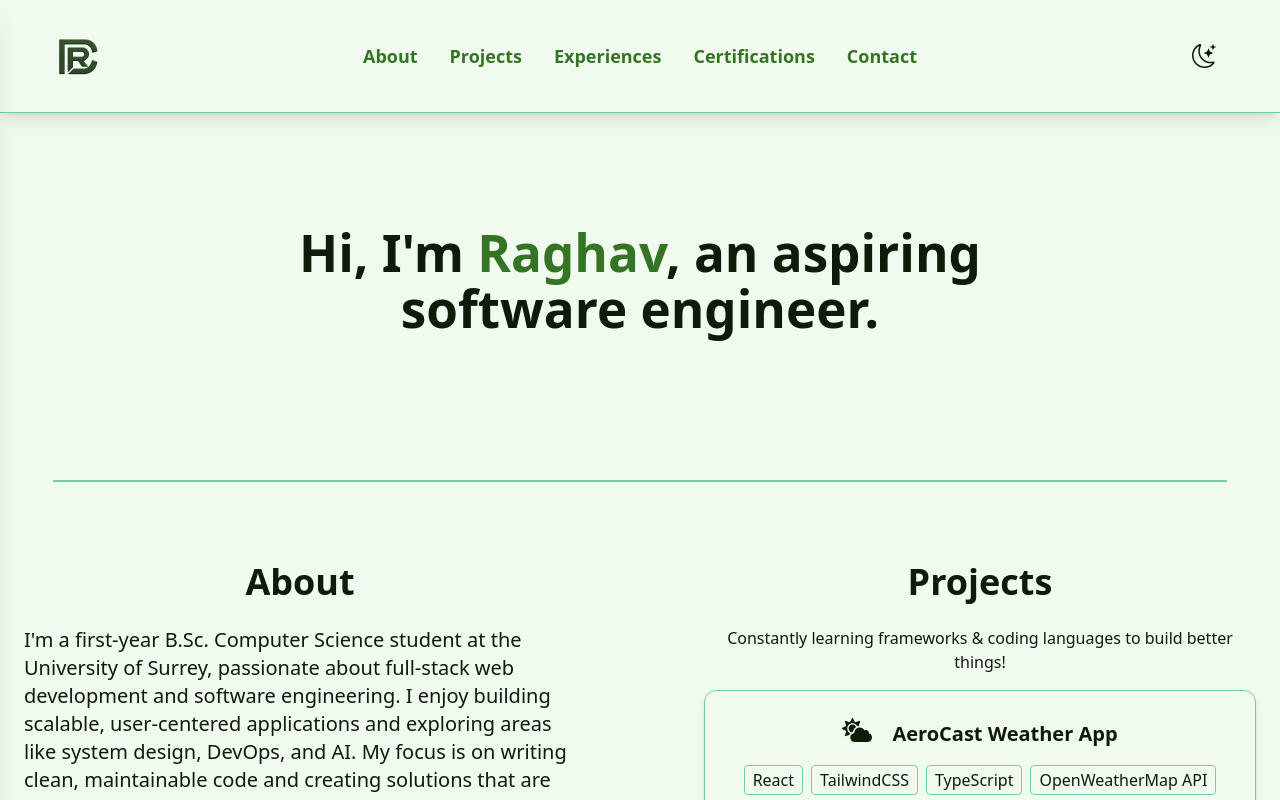
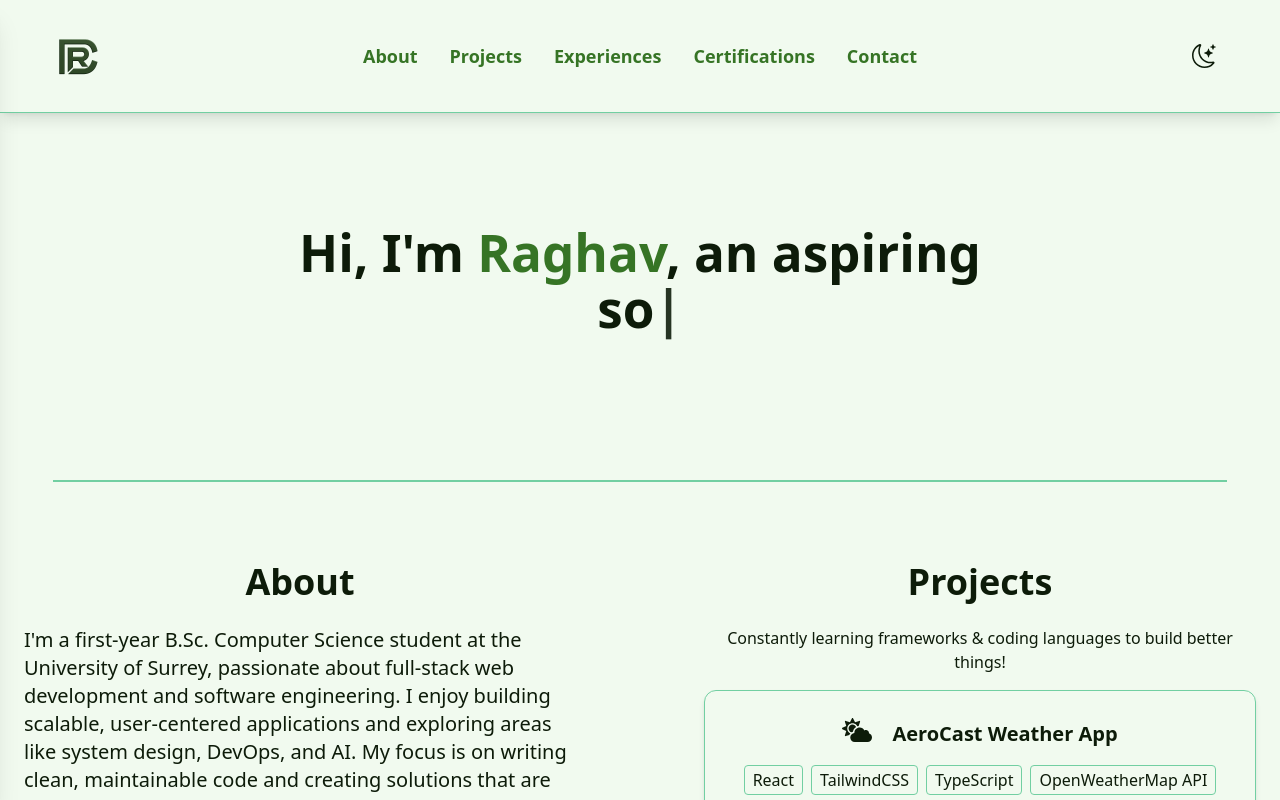
Before and after one commit to rxghavc/portfolio-website-v2, a React (Vite) app: page / in a window 1280 px wide. Shown: the top 800 px of the page. Built offline with nearby package versions, Linux system fonts and the light colour scheme.

Commit message:
Added smooth transitions & typing animations

```diff
--- a/package.json
+++ b/package.json
@@ -16,6 +16,7 @@
     "cors": "^2.8.5",
     "dotenv": "^16.5.0",
     "express": "^5.1.0",
+    "framer-motion": "^12.23.3",
     "nodemailer": "^7.0.3",
     "react": "^19.1.0",
     "react-dom": "^19.1.0",
--- a/src/pages/Home.jsx
+++ b/src/pages/Home.jsx
@@ -13,6 +13,83 @@ import { techStack as techStackData } from '../data/techStack';
 import { links as linksData } from '../data/links';
 import { experiences as experiencesData } from '../data/experiences';
 import { certifications as certificationsData } from '../data/certifications';
+import { motion } from 'framer-motion';
+
+// Typing Animation Component
+const TypingAnimation = ({ words, className = "" }) => {
+  const [currentWordIndex, setCurrentWordIndex] = React.useState(0);
+  const [currentText, setCurrentText] = React.useState("");
+  const [isDeleting, setIsDeleting] = React.useState(false);
+  const [isWaiting, setIsWaiting] = React.useState(false);
+  const [isVisible, setIsVisible] = React.useState(false);
+  const ref = React.useRef(null);
+
+  // Intersection Observer to detect visibility
+  React.useEffect(() => {
+    const observer = new IntersectionObserver(
+      ([entry]) => {
+        setIsVisible(entry.isIntersecting);
+      },
+      { threshold: 0.5 } // Trigger when 50% of the element is visible
+    );
+
+    if (ref.current) {
+      observer.observe(ref.current);
+    }
+
+    return () => {
+      if (ref.current) {
+        observer.unobserve(ref.current);
+      }
+    };
+  }, []);
+
+  React.useEffect(() => {
+    // Only run animation when visible
+    if (!isVisible) return;
+
+    const typeSpeed = isDeleting ? 50 : 100;
+    const deleteSpeed = 50;
+    const waitTime = 2000;
+
+    if (isWaiting) {
+      const timer = setTimeout(() => {
+        setIsWaiting(false);
+        setIsDeleting(true);
+      }, waitTime);
+      return () => clearTimeout(timer);
+    }
+
+    if (isDeleting) {
+      if (currentText === "") {
+        setIsDeleting(false);
+        setCurrentWordIndex((prev) => (prev + 1) % words.length);
+        return;
+      }
+      const timer = setTimeout(() => {
+        setCurrentText(currentText.slice(0, -1));
+      }, deleteSpeed);
+      return () => clearTimeout(timer);
+    }
+
+    if (currentText === words[currentWordIndex]) {
+      setIsWaiting(true);
+      return;
+    }
+
+    const timer = setTimeout(() => {
+      setCurrentText(words[currentWordIndex].slice(0, currentText.length + 1));
+    }, typeSpeed);
+    return () => clearTimeout(timer);
+  }, [currentText, isDeleting, isWaiting, currentWordIndex, words, isVisible]);
+
+  return (
+    <span ref={ref} className={className}>
+      {currentText}
+      <span className="animate-pulse">|</span>
+    </span>
+  );
+};
 
 export default function Home() {
   const headerRef = useRef(null);
@@ -57,13 +134,62 @@ export default function Home() {
   const experiences = experiencesData.map(e => ({ ...e, icon: parseIcon(e.icon) }));
   const certifications = certificationsData.map(c => ({ ...c, icon: parseIcon(c.icon) }));
 
+  // Animation variants for better performance
+  const cardVariants = {
+    hidden: { opacity: 0, y: 30 },
+    visible: {
+      opacity: 1,
+      y: 0,
+      transition: {
+        duration: 0.6,
+        ease: [0.22, 1, 0.36, 1]
+      }
+    }
+  };
+
+  const projectVariants = {
+    hidden: { opacity: 0, x: 40 },
+    visible: {
+      opacity: 1,
+      x: 0,
+      transition: {
+        duration: 0.6,
+        ease: [0.22, 1, 0.36, 1]
+      }
+    }
+  };
+
+  const hoverVariants = {
+    hover: {
+      y: -8,
+      transition: { duration: 0.2, ease: "easeOut" }
+    },
+    initial: {
+      y: 0,
+      transition: { duration: 0.2, ease: "easeOut" }
+    }
+  };
+
+  const typingWords = [
+    "software engineer",
+    "full-stack developer",
+    "problem solver",
+    "lifelong learner",
+    "creative coder"
+  ];
+
   return (
     <main>
       <ScrollToTopButton show={showScrollTop} />
       {/* Hero Section */}
       <section className="flex flex-col items-center justify-center pt-24 md:pt-28 pb-10 md:pb-8 min-h-[60vh]" id="hero">
         <h1 className="text-xl xs:text-2xl sm:text-3xl md:text-4xl font-bold text-center max-w-3xl mx-auto leading-snug md:leading-tight px-2 md:px-0">
-          Hi, I'm <span style={{ color: 'var(--primary)', transition: 'color 0.3s' }} className="dark:text-[var(--accent)]">Raghav</span>, an aspiring software engineer.
+          Hi, I'm <span style={{ color: 'var(--primary)', transition: 'color 0.3s' }} className="dark:text-[var(--accent)]">Raghav</span>, an aspiring{" "}
+          <TypingAnimation
+            words={typingWords}
+            className="text-accent"
+            style={{ color: 'var(--accent)' }}
+          />
         </h1>
       </section>
       {/* Divider */}
@@ -142,8 +268,15 @@ export default function Home() {
             <p className="mb-4 text-text/70 text-center flex-wrap">Constantly learning frameworks & coding languages to build better things!</p>
             <div className="grid gap-6 w-full">
               {projects.map((project, index) => (
-                <div className="rounded-xl border bg-background/60 p-6 shadow-md flex flex-col gap-2" key={index}
-                  style={{ borderColor: 'var(--accent)' }}>
+                <motion.div
+                  key={index}
+                  variants={projectVariants}
+                  initial="hidden"
+                  whileInView="visible"
+                  viewport={{ once: true, margin: "-100px" }}
+                  className="rounded-xl border bg-background/60 p-6 shadow-md flex flex-col gap-2"
+                  style={{ borderColor: 'var(--accent)' }}
+                >
                   <div className="flex items-center gap-3 mb-1 w-full justify-center">
                     <span className="flex-shrink-0 flex items-center justify-center mr-2">{project.icon}</span>
                     <h3 className="text-xl font-bold flex-1 text-center" style={{flex: 'unset'}}>{project.title}</h3>
@@ -194,7 +327,7 @@ export default function Home() {
                       </>
                     )}
                   </div>
-                </div>
+                </motion.div>
               ))}
             </div>
           </div>
@@ -207,23 +340,20 @@ export default function Home() {
         <h2 className="text-3xl md:text-4xl font-semibold mb-10 text-center w-full">Experiences</h2>
         <div className="flex flex-wrap justify-center gap-10 w-full max-w-6xl mx-auto">
           {experiences.map((exp, idx) => (
-            <div
+            <motion.div
               key={idx}
-              className="rounded-xl border bg-background/60 p-6 shadow-md flex flex-col items-center max-w-xs w-full card-3d transition-transform duration-200"
+              variants={cardVariants}
+              initial="hidden"
+              whileInView="visible"
+              whileHover="hover"
+              viewport={{ once: true, margin: "-50px" }}
+              className="rounded-xl border bg-background/60 p-6 shadow-md flex flex-col items-center max-w-xs w-full"
               style={{ borderColor: 'var(--accent)', boxShadow: '0 4px 6px var(--primary)' }}
-              onMouseEnter={e => {
-                e.currentTarget.style.transform = 'translateY(-5px)';
-                e.currentTarget.style.boxShadow = '0 8px 12px var(--primary)';
-              }}
-              onMouseLeave={e => {
-                e.currentTarget.style.transform = 'translateY(0)';
-                e.currentTarget.style.boxShadow = '0 4px 6px var(--primary)';
-              }}
             >
               <div className="mb-3">{exp.icon}</div>
               <h3 className="text-xl font-bold text-center mb-2 flex flex-wrap">{exp.title}</h3>
               <p className="text-text/80 text-sm text-center">{exp.description}</p>
-            </div>
+            </motion.div>
           ))}
         </div>
       </section>
@@ -234,18 +364,15 @@ export default function Home() {
         <h2 className="text-3xl md:text-4xl font-semibold mb-10 text-center w-full">Certifications</h2>
         <div className="flex flex-wrap justify-center gap-10 w-full max-w-6xl mx-auto">
           {certifications.map((cert, idx) => (
-            <div
+            <motion.div
               key={idx}
-              className="rounded-xl border bg-background/60 p-6 shadow-md flex flex-col items-center max-w-xs w-full card-3d transition-transform duration-200"
+              variants={cardVariants}
+              initial="hidden"
+              whileInView="visible"
+              whileHover="hover"
+              viewport={{ once: true, margin: "-50px" }}
+              className="rounded-xl border bg-background/60 p-6 shadow-md flex flex-col items-center max-w-xs w-full"
               style={{ borderColor: 'var(--accent)', boxShadow: '0 4px 6px var(--primary)' }}
-              onMouseEnter={e => {
-                e.currentTarget.style.transform = 'translateY(-5px)';
-                e.currentTarget.style.boxShadow = '0 8px 12px var(--primary)';
-              }}
-              onMouseLeave={e => {
-                e.currentTarget.style.transform = 'translateY(0)';
-                e.currentTarget.style.boxShadow = '0 4px 6px var(--primary)';
-              }}
             >
               {cert.image && (
                 <img src={cert.image} alt={cert.title + ' badge'} className="mb-3 w-24 h-24 object-contain" />
@@ -277,7 +404,7 @@ export default function Home() {
                   View Credential
                 </a>
               )}
-            </div>
+            </motion.div>
           ))}
         </div>
       </section>
```
Also changed, not shown: 1 other file (tests, documents, lock files or other folders).
